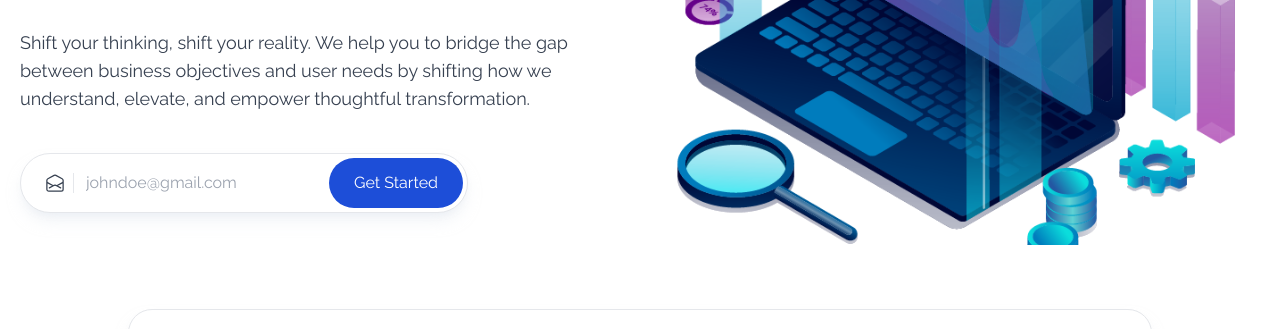
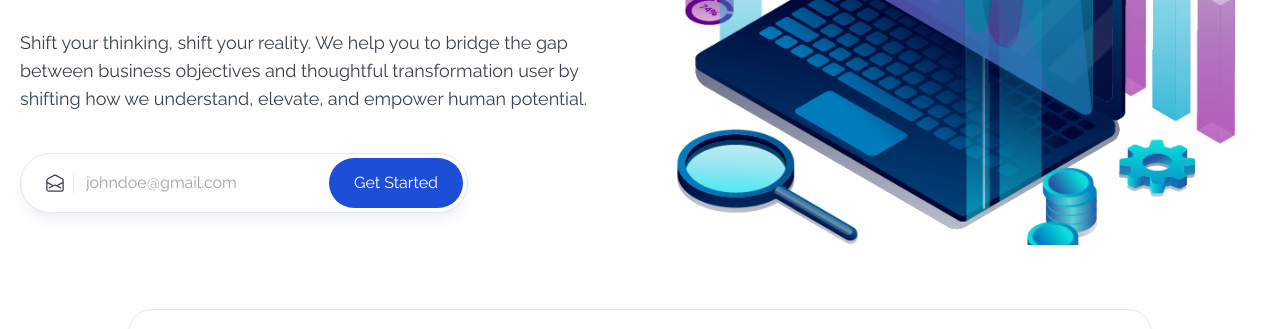
Before and after one commit to DonFreerGroup/DonFreerGroup.github.io, an Astro site: page / in a window 1280 px wide. Shown: the part 404-733 px from the top of the page. Built offline with nearby package versions, Linux system fonts and the light colour scheme; Astro itself is replaced by a stand-in of ours.

Commit message:
Update Hero.astro

```diff
--- a/src/components/sections/Hero.astro
+++ b/src/components/sections/Hero.astro
@@ -18,10 +18,10 @@ import ByNumber from "./ByNumber.astro";
 
             <h1 class="text-3xl/tight sm:text-4xl/tight md:text-5xl/tight xl:text-6xl/tight
              font-bold text-heading-1">
-             Kognitive Mindshift<br>Where <span class="text-transparent bg-clip-text bg-gradient-to-br from-blue-600 from-20% via-blue-600 via-30% to-purple-600">Wisdom</span> Meets <span class="text-transparent bg-clip-text bg-gradient-to-br from-blue-600 from-20% via-blue-600 via-20% to-purple-700">Innovation</span>.
+             Kognitive Mindshift<br> Where <span class="text-transparent bg-clip-text bg-gradient-to-br from-blue-600 from-20% via-blue-600 via-30% to-purple-600">Wisdom</span> Meets <span class="text-transparent bg-clip-text bg-gradient-to-br from-blue-600 from-20% via-blue-600 via-20% to-purple-700">Innovation</span>.
             </h1>
             <Paragraph className="mt-8">
-                Shift your thinking, shift your reality. We help you to bridge the gap between business objectives and user needs by shifting how we understand, elevate, and empower thoughtful transformation.
+                Shift your thinking, shift your reality. We help you to bridge the gap between business objectives and thoughtful transformation user by shifting how we understand, elevate, and empower human potential.
             </Paragraph>
             <div class="mt-10  w-full flex max-w-md mx-auto lg:mx-0">
                 <div class="flex sm:flex-row flex-col gap-5 w-full">
```
